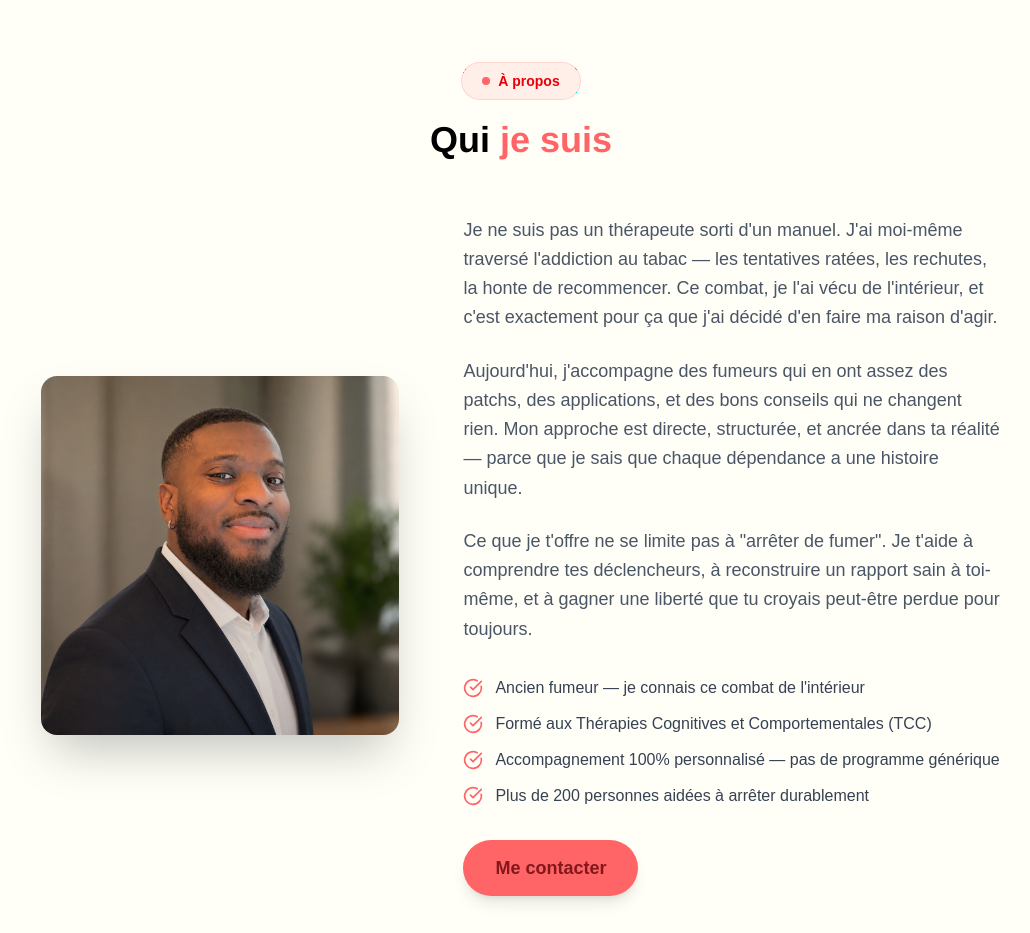
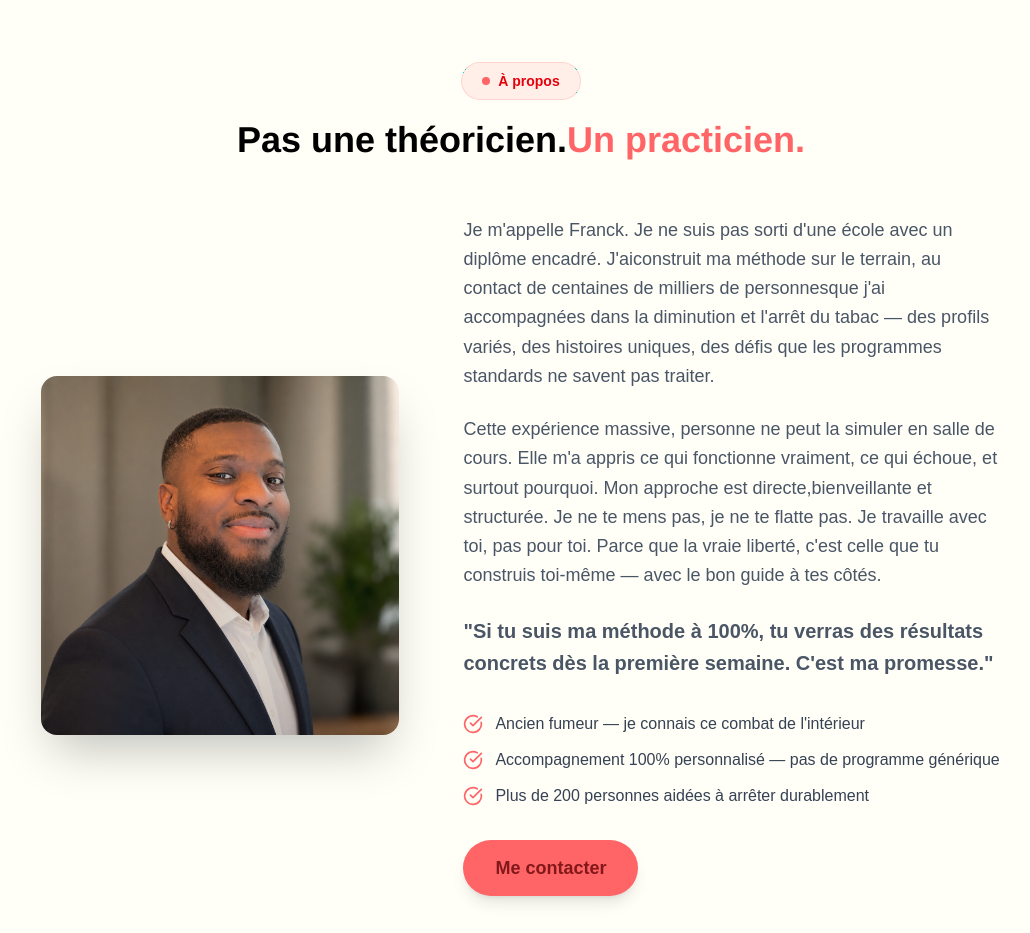
Before and after one commit to JarodT77/FranckSite, a Next.js app in the folder site/: page / in a window 1280 px wide. Shown: the part 982-1915 px from the top of the page, without its empty margins (119-1149 px from the left). Built offline with nearby package versions, Linux system fonts and the light colour scheme.

Commit message:
change text

```diff
--- a/site/app/components/profil.tsx
+++ b/site/app/components/profil.tsx
@@ -7,7 +7,6 @@ import { motion } from "motion/react";
 
 const points = [
   "Ancien fumeur — je connais ce combat de l'intérieur",
-  "Formé aux Thérapies Cognitives et Comportementales (TCC)",
   "Accompagnement 100% personnalisé — pas de programme générique",
   "Plus de 200 personnes aidées à arrêter durablement",
 ];
@@ -29,7 +28,7 @@ export default function Profil() {
           </p>
         </span>
         <h2 className="text-2xl md:text-4xl font-bold font-helvetica">
-          Qui <span className="text-red-400">je suis</span>
+          Pas une théoricien.<span className="text-red-400">Un practicien.</span>
         </h2>
       </motion.div>
 
@@ -59,13 +58,13 @@ export default function Profil() {
           className="w-full md:w-3/5 flex flex-col gap-6"
         >
           <p className="font-poppins text-gray-600 text-lg leading-relaxed">
-            Je ne suis pas un thérapeute sorti d&apos;un manuel. J&apos;ai moi-même traversé l&apos;addiction au tabac — les tentatives ratées, les rechutes, la honte de recommencer. Ce combat, je l&apos;ai vécu de l&apos;intérieur, et c&apos;est exactement pour ça que j&apos;ai décidé d&apos;en faire ma raison d&apos;agir.
+            Je m'appelle Franck. Je ne suis pas sorti d'une école avec un diplôme encadré. J'aiconstruit ma méthode sur le terrain, au contact de centaines de milliers de personnesque j'ai accompagnées dans la diminution et l'arrêt du tabac — des profils variés, des histoires uniques, des défis que les programmes standards ne savent pas traiter.
           </p>
           <p className="font-poppins text-gray-600 text-lg leading-relaxed">
-            Aujourd&apos;hui, j&apos;accompagne des fumeurs qui en ont assez des patchs, des applications, et des bons conseils qui ne changent rien. Mon approche est directe, structurée, et ancrée dans ta réalité — parce que je sais que chaque dépendance a une histoire unique.
+            Cette expérience massive, personne ne peut la simuler en salle de cours. Elle m'a appris ce qui fonctionne vraiment, ce qui échoue, et surtout pourquoi. Mon approche est directe,bienveillante et structurée. Je ne te mens pas, je ne te flatte pas. Je travaille avec toi, pas pour toi. Parce que la vraie liberté, c'est celle que tu construis toi-même — avec le bon guide à tes côtés.
           </p>
-          <p className="font-poppins text-gray-600 text-lg leading-relaxed">
-            Ce que je t&apos;offre ne se limite pas à &quot;arrêter de fumer&quot;. Je t&apos;aide à comprendre tes déclencheurs, à reconstruire un rapport sain à toi-même, et à gagner une liberté que tu croyais peut-être perdue pour toujours.
+          <p className="font-poppins text-gray-600 text-xl font-bold leading-relaxed">
+            "Si tu suis ma méthode à 100%, tu verras des résultats concrets dès la première semaine. C'est ma promesse."
           </p>
 
           <ul className="flex flex-col gap-3 mt-2">
```
